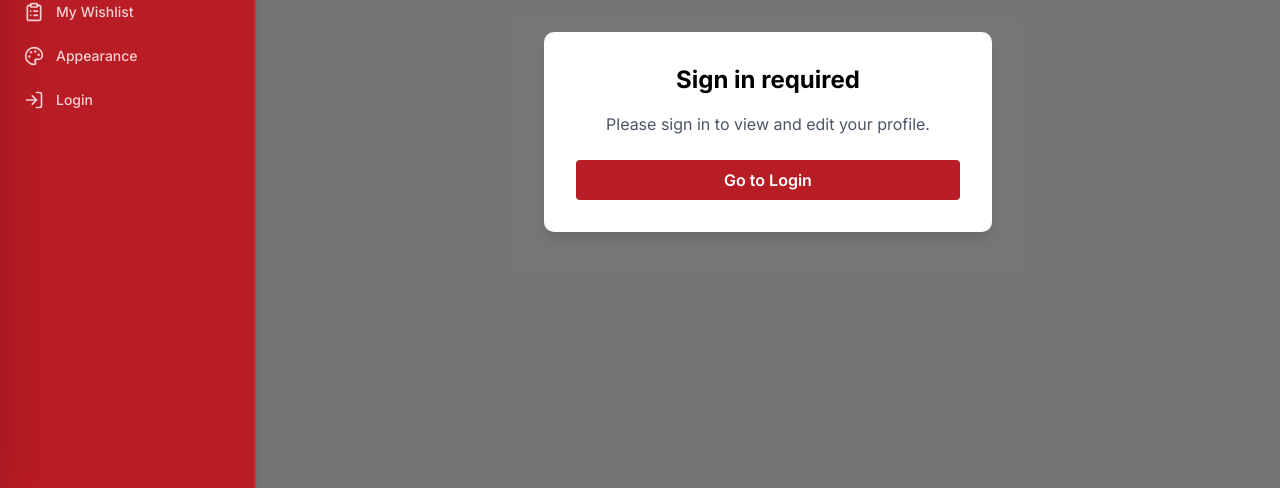
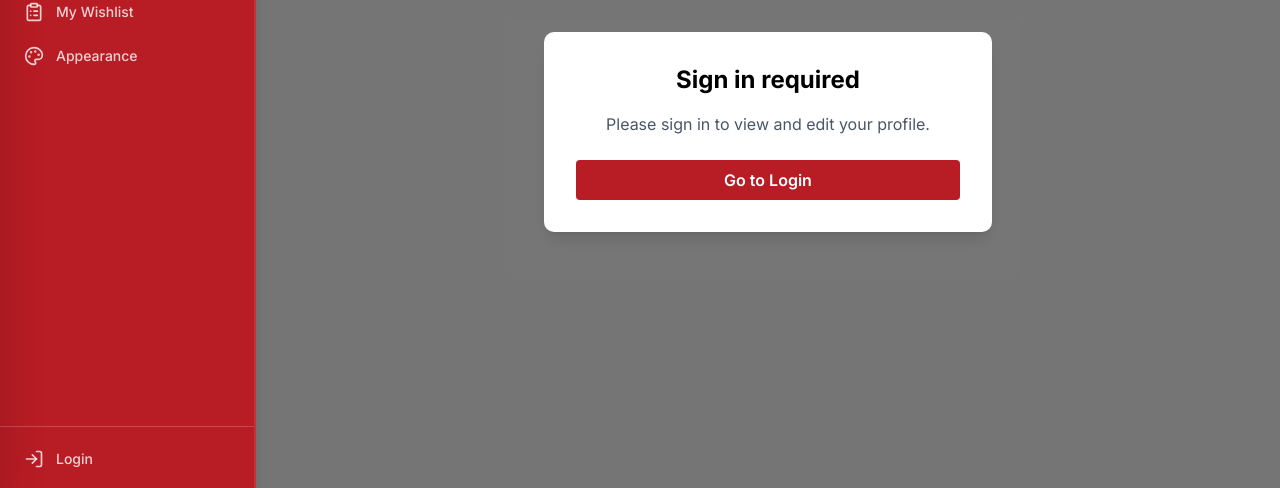
Before and after one commit to campus-marketplace-app/campus-marketplace, a React (Vite) app in the folder apps/web/: page /profile in a window 1280 px wide. Shown: the part 309-797 px from the top of the page. Built offline with nearby package versions, Linux system fonts and the light colour scheme.

Commit message:
search bar centered

```diff
--- a/apps/web/src/features/navbar.tsx
+++ b/apps/web/src/features/navbar.tsx
@@ -102,36 +102,12 @@ export default function Navbar({
                     )}
                 </button>
 
-                {/* Login (when not logged in) */}
-                {!isloggedIn && (
-                    <NavLink
-                        to="/login"
-                        className={({ isActive }) =>
-                            [
-                                'flex items-center gap-3 rounded-lg px-3 py-2.5 transition-all relative group',
-                                !isSidebarOpen ? 'justify-center' : '',
-                                isActive
-                                    ? 'bg-white/20 text-[var(--color-text-on-primary)]'
-                                    : 'text-[var(--color-text-on-primary)]/80 hover:bg-white/10 hover:text-[var(--color-text-on-primary)]',
-                            ].join(' ')
-                        }
-                    >
-                        <LogIn size={20} className="shrink-0" />
-                        {isSidebarOpen && (
-                            <span className="text-sm font-medium">Login</span>
-                        )}
-                        {!isSidebarOpen && (
-                            <span className="absolute left-full ml-3 px-2.5 py-1.5 bg-gray-900 text-white text-xs rounded-lg whitespace-nowrap opacity-0 group-hover:opacity-100 transition-opacity pointer-events-none z-50">
-                                Login
-                            </span>
-                        )}
-                    </NavLink>
-                )}
             </nav>
 
-            {/* Bottom section — Post + Logout (when logged in) */}
-            {isloggedIn && (
+            {/* Bottom section — Post + Logout (when logged in), Login (when logged out) */}
             <div className="border-t border-white/20 p-3 flex flex-col gap-2">
+                {isloggedIn ? (
+                    <>
                         {/* Post button */}
                         <button
                             type="button"
@@ -164,8 +140,32 @@ export default function Navbar({
                                 </span>
                             )}
                         </NavLink>
+                    </>
+                ) : (
+                    <NavLink
+                        to="/login"
+                        className={({ isActive }) =>
+                            [
+                                'flex items-center gap-3 rounded-lg px-3 py-2.5 transition-all relative group',
+                                !isSidebarOpen ? 'justify-center' : '',
+                                isActive
+                                    ? 'bg-white/20 text-[var(--color-text-on-primary)]'
+                                    : 'text-[var(--color-text-on-primary)]/80 hover:bg-white/10 hover:text-[var(--color-text-on-primary)]',
+                            ].join(' ')
+                        }
+                    >
+                        <LogIn size={20} className="shrink-0" />
+                        {isSidebarOpen && (
+                            <span className="text-sm font-medium">Login</span>
+                        )}
+                        {!isSidebarOpen && (
+                            <span className="absolute left-full ml-3 px-2.5 py-1.5 bg-gray-900 text-white text-xs rounded-lg whitespace-nowrap opacity-0 group-hover:opacity-100 transition-opacity pointer-events-none z-50">
+                                Login
+                            </span>
+                        )}
+                    </NavLink>
+                )}
             </div>
-            )}
         </div>
     );
 }
--- a/apps/web/src/features/page-header.tsx
+++ b/apps/web/src/features/page-header.tsx
@@ -46,7 +46,7 @@ export default function PageHeader({
             className="sticky top-0 z-50 w-full bg-[var(--color-primary)] border-b border-black/20 shadow-[0_4px_20px_rgba(0,0,0,0.4)]"
             style={{ fontFamily: "'Inter', sans-serif" }}
         >
-            <div className="flex items-center gap-4 px-5 py-2">
+            <div className="relative flex items-center gap-4 px-5 py-2">
 
                 {/* Left — logo + school name */}
                 <Link to="/" className="flex items-center gap-3 shrink-0 text-[var(--color-text-on-primary)] hover:opacity-90 transition-opacity">
@@ -76,7 +76,7 @@ export default function PageHeader({
 
                 {/* Center — search bar (homepage only) */}
                 {showSearch && (
-                    <div className="flex-1 max-w-lg mx-2">
+                    <div className="flex-1 max-w-lg mx-2 lg:absolute lg:left-1/2 lg:top-1/2 lg:w-full lg:-translate-x-1/2 lg:-translate-y-1/2 lg:px-4">
                         <input
                             id="search"
                             name="search"
--- a/apps/web/src/pages/profile.tsx
+++ b/apps/web/src/pages/profile.tsx
@@ -358,6 +358,7 @@ export default function Profile() {
 
                             {nameError && <p className="text-xs text-[var(--color-primary)]">{nameError}</p>}
 
+                            {/* Location — TODO: wire to backend before re-enabling
                             <div>
                                 <p className="mb-1.5 text-xs font-semibold uppercase tracking-wide text-[var(--color-text-muted)]">Location</p>
                                 <input
@@ -369,6 +370,7 @@ export default function Profile() {
                                     style={{ borderColor: "var(--color-border)" }}
                                 />
                             </div>
+                            */}
 
                             <div>
                                 <p className="mb-1.5 text-xs font-semibold uppercase tracking-wide text-[var(--color-text-muted)]">Bio</p>
```
Lines whose indentation alone changed are shown as unchanged.
